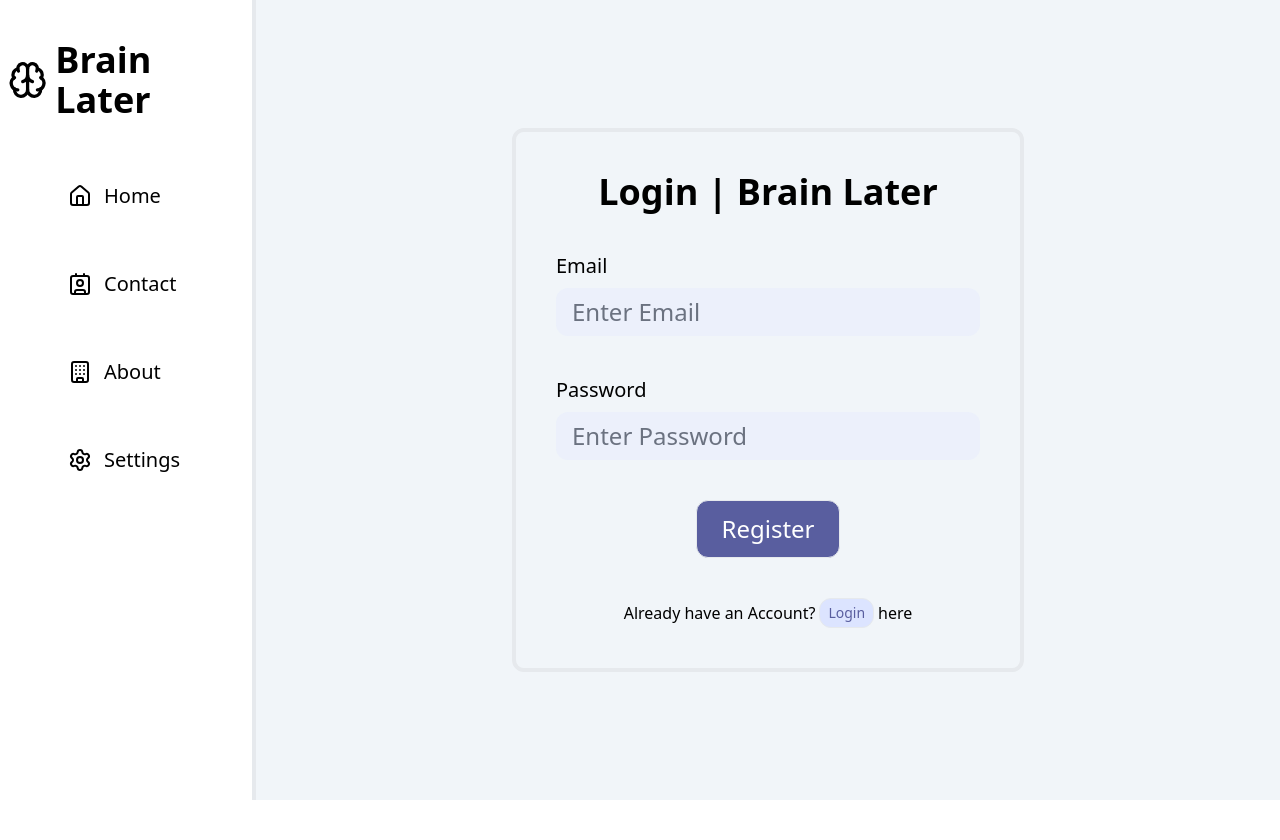
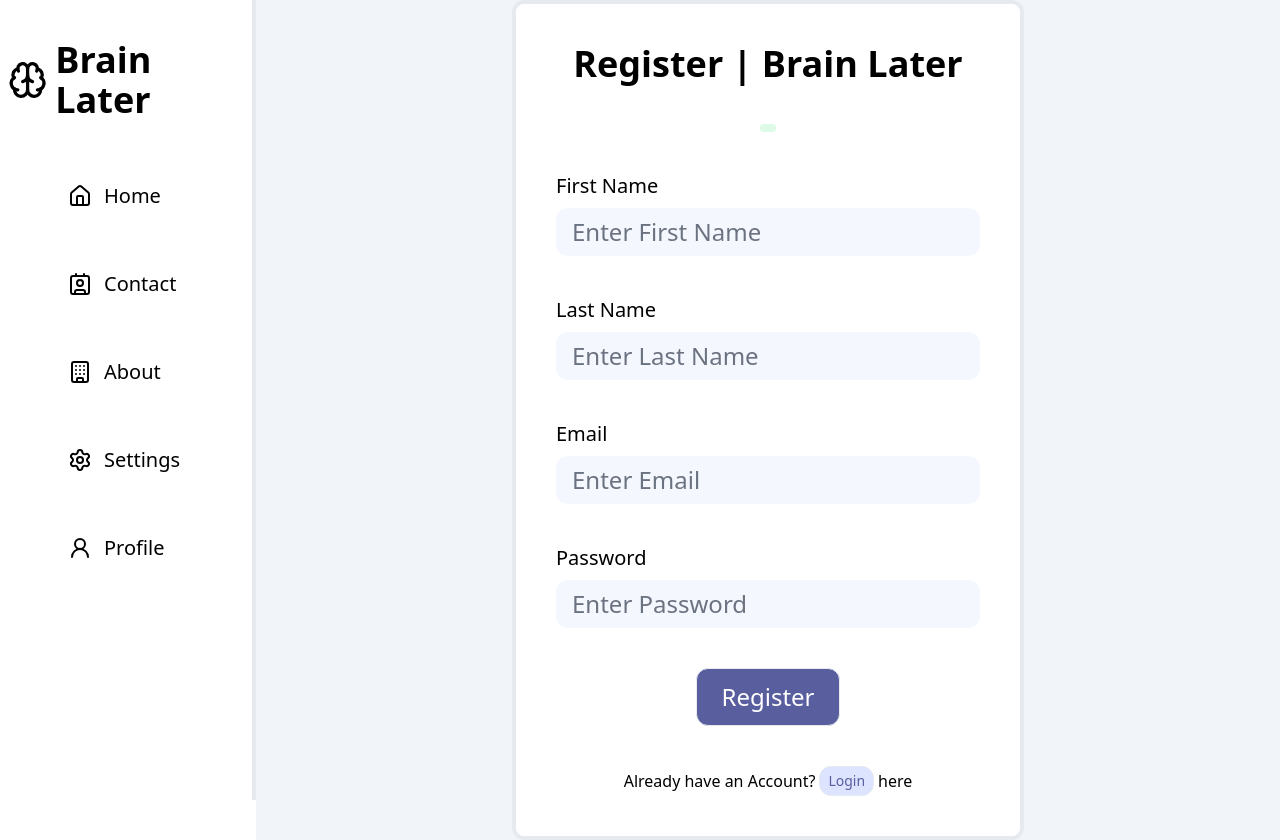
Before and after one commit to AlgoVoyager/brain-later, a React (Vite) app in the folder client/: page /register in a window 1280 px wide. Before the commit the page ends 800 px from the top, so only its background shows below. Built offline with nearby package versions, Linux system fonts and the light colour scheme.

Commit message:
auth added, response message hook added

```diff
--- a/client/package.json
+++ b/client/package.json
@@ -10,6 +10,7 @@
     "preview": "vite preview"
   },
   "dependencies": {
+    "axios": "^1.13.2",
     "lucide-react": "^0.562.0",
     "react": "^19.2.0",
     "react-dom": "^19.2.0",
--- a/client/src/components/Card.tsx
+++ b/client/src/components/Card.tsx
@@ -26,8 +26,8 @@ const Card = (props:CardProps) => {
         </div>
         <div className="w-full flex flex-col gap-2 ">
             <div className="tags flex flex-wrap  gap-2">
-                {(props?.tags).map((tag)=>(
-                    <div className="bg-secondary/50 text-primary text-sm border rounded-full px-2 py-1">#{tag.substring(0,6)}</div>
+                {(props?.tags).map((tag,key)=>(
+                    <div key={key} className="bg-secondary/50 text-primary text-sm border rounded-full px-2 py-1">#{tag.substring(0,6)}</div>
                 ))}
             </div>
          </div>
--- a/client/src/components/shared/SideBar.tsx
+++ b/client/src/components/shared/SideBar.tsx
@@ -1,6 +1,7 @@
-import { Brain, Building, Contact, Home, Settings, User2 } from 'lucide-react'
+import { Brain, Building, Contact, Home, Settings, User2, User } from 'lucide-react'
 // import React, { type ReactElement } from 'react'
 import { Outlet, NavLink } from "react-router-dom"
+
 const SideBar = () => {
     const navlinks = [
         {
@@ -23,11 +24,23 @@ const SideBar = () => {
             href: "/settings",
             icon: <Settings />
         },
-        // {
-        //     text: "Profile",
-        //     href: "/profile",
-        //     icon: <User2 />
-        // },
+    ]
+    const authRoutes = [
+        {
+            text: "Profile",
+            href: "/profile",
+            icon: <User2 />
+        },
+        {
+            text: "Login",
+            href: "/login",
+            icon: <User />
+        },
+        {
+            text: "Register",
+            href: "/register",
+            icon: <User />
+        },
     ]
     const token = localStorage.getItem('token');
 
@@ -44,6 +57,17 @@ const SideBar = () => {
                             {link?.icon} {link.text}
                         </NavLink>
                     ))}
+                    <NavLink to={authRoutes[0].href} className={({ isActive }) => `hover:text-blue-600 text-xl flex gap-3 items-center nlink ${isActive ? 'text-primary activeNavlink' : 'text-black inActiveNavlink'}`} >
+                        {authRoutes[0]?.icon} {authRoutes[0].text}
+                    </NavLink>
+                    {/* {
+                    token?<NavLink key={navlinks.length+1} to={authRoutes[0].href} className={({ isActive }) => `hover:text-blue-600 text-xl flex gap-3 items-center nlink ${isActive ? 'text-primary activeNavlink' : 'text-black inActiveNavlink'}`} >
+                        {authRoutes[0]?.icon} {authRoutes[0].text}
+                    </NavLink>
+                    :<NavLink key={navlinks.length+1} to={authRoutes[1].href} className={({ isActive }) => `hover:text-blue-600 text-xl flex gap-3 items-center nlink ${isActive ? 'text-primary activeNavlink' : 'text-black inActiveNavlink'}`} >
+                        {authRoutes[1]?.icon} {authRoutes[1].text}
+                    </NavLink>
+                    } */}
                 </nav>
             </div>
             <div className="main w-4/5 flex items-center justify-center bg-slate-100">
--- a/client/src/pages/HomePage.tsx
+++ b/client/src/pages/HomePage.tsx
@@ -94,8 +94,8 @@ const HomePage = () => {
             </div>
         </header>
         <div className="flex flex-wrap gap-5 justify-start p-5">
-            {contents.map(content => (
-                <Card key={content._id} {...content} />
+            {contents.map((content,key) => (
+                <Card key={key} {...content} />
             ))}
         </div>
     </main>
--- a/client/src/pages/LoginPage.tsx
+++ b/client/src/pages/LoginPage.tsx
@@ -2,6 +2,8 @@ import  { useState } from 'react'
 import InputText from '../components/ui/InputText'
 import Button from '../components/ui/Button'
 import { useNavigate } from 'react-router-dom'
+import axios  from "axios"
+import useResponseMessage from '../utils/useResponseMessage'
 
 const LoginPage = () => {
     const navigate = useNavigate();
@@ -10,12 +12,32 @@ const LoginPage = () => {
         password:''
     }
     const [form, setform] = useState(defaultForm);
-    const handleSubmit = ()=>{
+    const [responseMessage, setResponseMessage] = useResponseMessage()
+    const handleSubmit = async (e: { preventDefault: () => void }) => {
+        e.preventDefault();
+        try {
 
+            const res = await axios.post('/v1/user/signin', form)
+            // console.log(res)
+            setResponseMessage(p => ({ ...p, message: "Login Successful!", statusCode: res.status }));
+            localStorage.setItem('token',res.data.token)
+            setTimeout(() => {
+                navigate('/')
+            }, 500);
+        }
+        catch (error: any) {
+            const msg = error.response?.data?.message || "Something went wrong";
+            setResponseMessage(p => ({ ...p, message: msg, statusCode: error.response?.status || 500 }));
+            console.log(error)
+        }
     }
   return (
-    <div className='w-1/2 border-4 rounded-xl p-10 flex  flex-col items-center gap-10'>
+    <form onSubmit={handleSubmit}
+        className='w-1/2 border-4 rounded-xl p-10 flex bg-white flex-col items-center gap-10'>
         <h1 className='text-4xl font-semibold'>Login | Brain Later</h1>
+         <div className={`message py-1 px-2 rounded-lg ${responseMessage.statusCode>=400?"bg-red-100 text-red-600":"bg-green-100 text-green-600"}`}>
+            {responseMessage.message}
+        </div>
         <InputText name='email' placeholder='Enter Email' label='Email' value={form.email} setter={setform} />
         <InputText name='password' placeholder='Enter Password' label='Password' value={form.password} setter={setform} />
         <Button
@@ -24,7 +46,7 @@ const LoginPage = () => {
             size="xl"
             variant="primary"
             // pIcon={<CirclePlus />}
-            onClick={handleSubmit}
+            onClick={()=>{}}
         />
         <div className='flex items-center gap-1'>
             Don't have an Account?
@@ -38,7 +60,7 @@ const LoginPage = () => {
             />
             here
         </div>
-    </div>
+    </form>
   )
 }
 
--- a/client/src/pages/Profile.tsx
+++ b/client/src/pages/Profile.tsx
@@ -1,8 +1,14 @@
 
+import { useNavigate } from 'react-router-dom'
 import useYoutubeEmbed from '../utils/useYoutubeEmbed'
+import { useEffect } from 'react'
 
 const Profile = () => {
-    const yid = useYoutubeEmbed("https://www.youtube.com/watch?v=RtucdRlGv1o&pp=ugUEEgJlbg%3D%3D")
+  const navigate = useNavigate()
+  const token = localStorage.getItem('token')
+  useEffect(()=>{
+    if(!token)navigate('/login')
+  },[])
   return (
     <div>
       <h1>Profile</h1>
--- a/client/src/pages/RegisterPage.tsx
+++ b/client/src/pages/RegisterPage.tsx
@@ -1,20 +1,45 @@
-import  { useState } from 'react'
+import { useState } from 'react'
 import InputText from '../components/ui/InputText'
 import Button from '../components/ui/Button'
 import { useNavigate } from 'react-router-dom'
-
+import axios from 'axios'
+import useResponseMessage from '../utils/useResponseMessage'
 const RegisterPage = () => {
     const navigate = useNavigate();
     const defaultForm = {
-        email:'',
-        password:''
+        email: '',
+        password: '',
+        firstname: "",
+        lastname: ""
     }
     const [form, setform] = useState(defaultForm);
-    const handleSubmit = ()=>{
+    const [responseMessage, setResponseMessage] = useResponseMessage()
+    const handleSubmit = async (e: { preventDefault: () => void }) => {
+        e.preventDefault();
+        try {
+
+            const res = await axios.post('/v1/user/signup', form)
+            // console.log(res)
+            setResponseMessage(p => ({ ...p, message: "Registration Successful! Please Login", statusCode: res.status }));
+            // setTimeout(() => {
+            //     navigate('/login')
+            // }, 1000);
+        }
+        catch (error: any) {
+            const msg = error.response?.data?.message || "Something went wrong";
+            setResponseMessage(p => ({ ...p, message: msg, statusCode: error.response?.status || 500 }));
+            console.log(error)
+        }
     }
     return (
-    <div className='w-1/2 border-4 rounded-xl p-10 flex  flex-col items-center gap-10'>
-        <h1 className='text-4xl font-semibold'>Login | Brain Later</h1>
+        <form onSubmit={handleSubmit}
+            className='w-1/2 border-4 rounded-xl p-10 flex bg-white flex-col items-center gap-10'>
+            <h1 className='text-4xl font-semibold'>Register | Brain Later</h1>
+            <div className={`message py-1 px-2 rounded-lg ${responseMessage.statusCode>=400?"bg-red-100 text-red-600":"bg-green-100 text-green-600"}`}>
+                {responseMessage.message}
+            </div>
+            <InputText name='firstname' placeholder='Enter First Name' label='First Name' value={form.firstname} setter={setform} />
+            <InputText name='lastname' placeholder='Enter Last Name' label='Last Name' value={form.lastname} setter={setform} />
             <InputText name='email' placeholder='Enter Email' label='Email' value={form.email} setter={setform} />
             <InputText name='password' placeholder='Enter Password' label='Password' value={form.password} setter={setform} />
             <Button
@@ -23,7 +48,7 @@ const RegisterPage = () => {
                 size="xl"
                 variant="primary"
                 // pIcon={<CirclePlus />}
-            onClick={handleSubmit}
+                onClick={() => { }}
             />
             <div className='flex items-center gap-1'>
                 Already have an Account?
@@ -33,11 +58,11 @@ const RegisterPage = () => {
                     size="sm"
                     variant="secondary"
                     // pIcon={<CirclePlus />}
-                onClick={()=>navigate('/login')}
+                    onClick={() => navigate('/login')}
                 />
                 here
             </div>
-    </div>
+        </form>
     )
 }
 
--- /dev/null
+++ b/client/src/utils/useResponseMessage.ts
@@ -0,0 +1,27 @@
+import { useEffect, useState } from 'react'
+
+const useResponseMessage = () => {
+    interface ResponseMsg {
+        statusCode: number;
+        message: string;
+    }
+    const defaultResponseMessage: ResponseMsg = {
+        statusCode: 0,
+        message: "",
+    }
+    const [responseMessage, setResponseMessage] = useState<ResponseMsg>(defaultResponseMessage)
+
+    useEffect(() => {
+        if (responseMessage.message) {
+            const timeout = setTimeout(() => {
+                setResponseMessage(defaultResponseMessage)
+            }, 5000);
+            return () => {
+                clearTimeout(timeout)
+            }
+        }
+    }, [responseMessage])
+    return [responseMessage, setResponseMessage] as const
+}
+
+export default useResponseMessage
--- a/client/vite.config.ts
+++ b/client/vite.config.ts
@@ -1,7 +1,15 @@
-import { defineConfig } from 'vite'
+import { defineConfig, loadEnv } from 'vite'
 import react from '@vitejs/plugin-react-swc'
 
 // https://vite.dev/config/
-export default defineConfig({
-  plugins: [react()],
+export default defineConfig(({ mode }) => {
+  const env = loadEnv(mode, process.cwd(), '')
+  return {
+    plugins: [react()],
+    server: {
+      proxy: {
+        '/v1': env.VITE_SERVER_URL,
+      },
+    },
+  }
 })
```
Also changed, not shown: 1 other file (tests, documents, lock files or other folders). Lines whose indentation alone changed are shown as unchanged.
